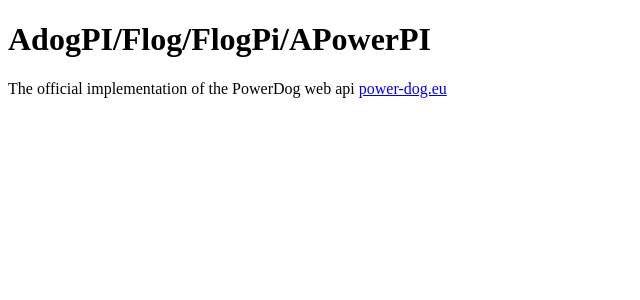
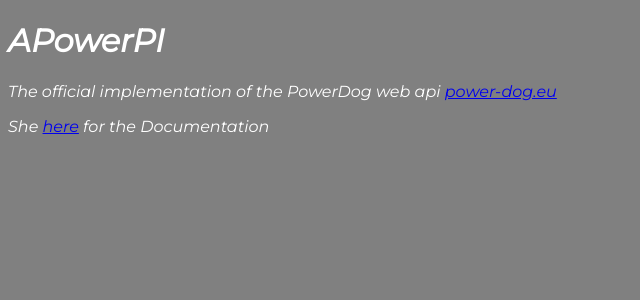
Before and after one commit to navabase/PowerDog-Api, a Flask app: page / in a window 1280 px wide. Shown: the top 300 px of the page, without its empty margins (0-640 px from the left). Run offline with Flask 2, Linux system fonts and the light colour scheme; parts of the project's set-up code (start-up, migrations or seed data) failed here and were passed over.

Commit message:
basic style | extended readme

```diff
--- a/app/app.py
+++ b/app/app.py
@@ -51,8 +51,8 @@
 
         elif (method == "getPhotovoltaicBorders"):
             PowerDogId = request.args.get('PowerDogId',default = 1, type = int)
-            month = request.args.get('month',default = 2020, type = int)
-            year = request.args.get('year',default = 1, type = int)
+            month = request.args.get('month',default = 1, type = int)
+            year = request.args.get('year',default = 2020, type = int)
             return dog.getPhotovoltaicBorders(PowerDogId,month,year)
         elif (method == "getSensorData"):
             SensorsId = request.args.get('SensorId',default = 0000, type = int)
--- a/app/templates/index.html
+++ b/app/templates/index.html
@@ -1,11 +1,21 @@
 <!doctype html>
 <head>
     <link href="https://fonts.googleapis.com/css2?family=Montserrat:ital@1&display=swap" rel="stylesheet">
-    <!-- <style> -->
-       <!-- font-family: 'Montserrat', sans-serif;
-    </style>  -->
+    <style>
+       body{
+        font-family: 'Montserrat', sans-serif;
+        background-color: grey;
+       }
+       h1{
+           color:white
+       }
+       p{
+           color:white
+       }
+    </style>
 
 </head>
 <title>PowerDog Api</title>
-<h1>AdogPI/Flog/FlogPi/APowerPI</h1>
+<h1>APowerPI</h1>
 <p>The official implementation of the PowerDog web api <a  href="http://api.power-dog.eu/documentation/">power-dog.eu</a></p>
+<p>She <a href="https://github.com/navabase/PowerDog-Api/blob/master/README.md">here</a> for the Documentation</p>
```
Also changed, not shown: app/templates/notAllowed.html (+12 -3 lines), README.md.
